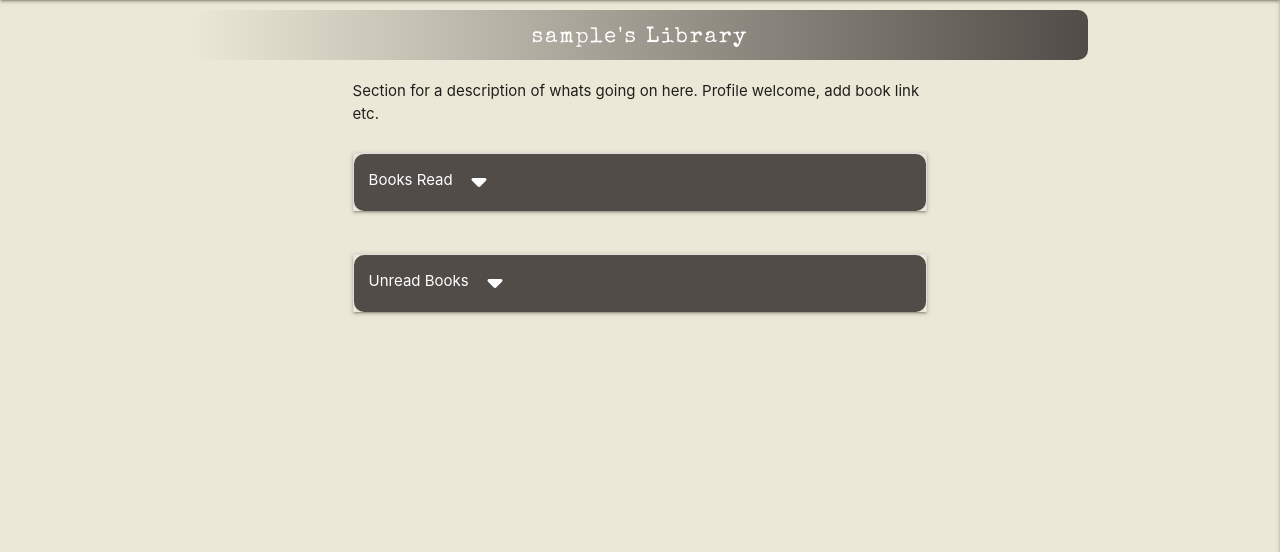
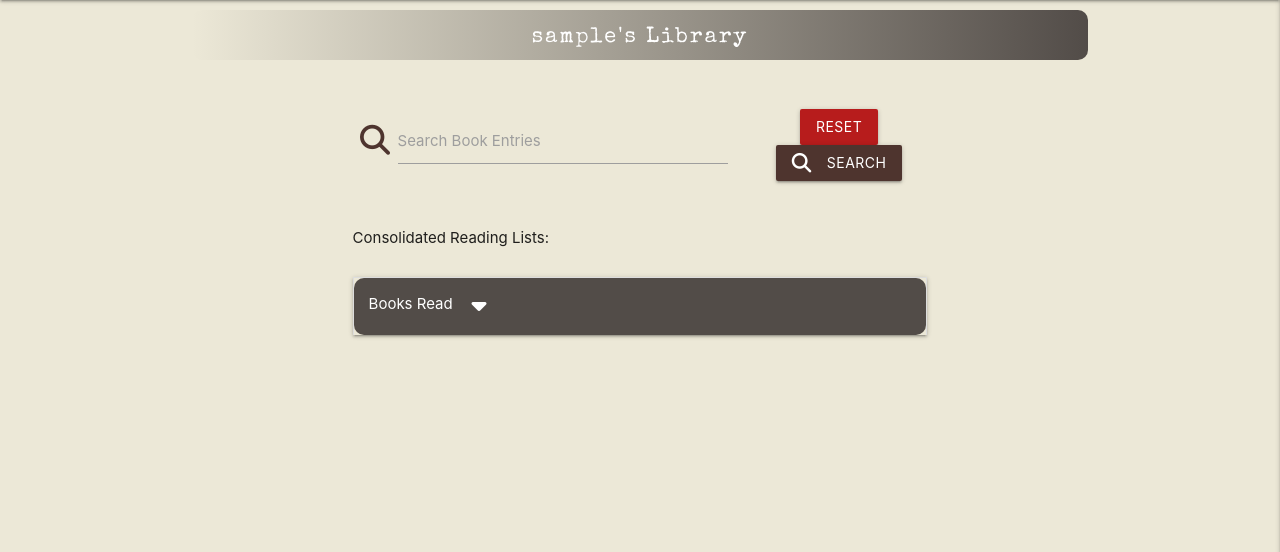
Before and after one commit to digimori/PersonalLibraryApp, a Flask app: page /profile/1 in a window 1280 px wide. Shown: the part 64-616 px from the top of the page. Run offline with Flask 2, Linux system fonts and the light colour scheme; the visitor is signed in with stand-in values (Sample User, id 1); a database or web service that is not in the repository returns one stand-in record (values such as "Sample title"); some libraries are stand-ins or nearby versions.

Commit message:
Search bar added - Not yet wired up, Formatted html on profile.html page, removed unnecessary comments

```diff
--- a/app.py
+++ b/app.py
@@ -24,17 +24,17 @@ def index():
     return render_template("index.html")
 
 
-@app.route("/get_books")
-def get_books():
-    books = list(mongo.db.booksread.find())
-    booksunread = list(mongo.db.bookstoberead.find())
-    return render_template(
-        "readinglist.html", booksread=books, booksunread=booksunread)
+@app.route("/search", methods=["GET", "POST"])
+def search():
+    query = request.form.get("query")
+    booksread = list(mongo.db.booksread.find({"$text": {"$search": query}}))
+    return redirect(url_for("profile", username=session["user"]))
 
+
+# ---------------- REGISTRATION AND LOGIN/LOGOUT FUNCTIONS -------------------
 
 @app.route("/register", methods=["GET", "POST"])
 def register():
-    # Checking if the username input currently exists in the database
     if request.method == "POST":
         existing_user = mongo.db.users.find_one(
             {"username": request.form.get("username").lower()})
@@ -49,7 +49,6 @@ def register():
         }
         mongo.db.users.insert_one(register)
 
-# Putting the new user into a session cookie
         session["user"] = request.form.get("username").lower()
         flash("Registration Successful!")
         return redirect(url_for("profile", username=session["user"]))
@@ -74,12 +73,14 @@ def login():
             else:
                 flash("Incorrect Username and/or Password")
                 return redirect(url_for("login"))
-
         else:
             flash("Incorrect Username and/or Password")
             return redirect(url_for("login"))
 
     return render_template("login.html")
+
+
+# ------------------------ MAIN PROFILE PAGE ------------------------
 
 
 @app.route("/profile/<username>", methods=["GET", "POST"])
@@ -88,7 +89,6 @@ def profile(username):
     unread = list(mongo.db.bookstoberead.find())
     categories = mongo.db.reading_list.find().sort("category_name", 1)
 
-    # Finding the user in the database
     username = mongo.db.users.find_one(
         {"username": session["user"]})["username"]
 
@@ -102,13 +102,14 @@ def profile(username):
     return redirect(url_for("login"))
 
 
-# Removing the user from the session cookie to logout
 @app.route("/logout")
 def logout():
     flash("You have been logged out")
     session.pop("user")
     return redirect(url_for("index"))
 
+
+# ------------------------ ADDING AND EDITING BOOKS ------------------------
 
 @app.route("/add_book", methods=["GET", "POST"])
 def add_book():
@@ -125,7 +126,6 @@ def add_book():
             "isbn": request.form.get("isbn")
             }
         mongo.db.booksread.insert_one(book)
-        mongo.db.bookstoberead.insert_one(book)
         flash("Book Successfully Added")
         return redirect(url_for("add_book"))
 
@@ -133,8 +133,8 @@ def add_book():
     return render_template("add_book.html", reading_list=bookcat)
 
 
-@app.route("/profile/<username>, <books_id>", methods=["GET", "POST"])
-def edit_book(books_id, username):
+@app.route("/profile/<username>, <book_id>", methods=["GET", "POST"])
+def edit_book(username, book_id):
     if request.method == "POST":
         submit = {
             "category_name": request.form.get("category_name"),
@@ -147,21 +147,19 @@ def edit_book(books_id, username):
             "page_count": request.form.get("page_count"),
             "isbn": request.form.get("isbn")
         }
-        mongo.db.booksread.replace_one({"_id": ObjectId(books_id)}, submit, True)
-        # mongo.db.bookstoberead.update_one({"_id": ObjectId(books_id)}, submit)
+
+        book = mongo.db.booksread.find_one({"_id": ObjectId(book_id)})
+        mongo.db.booksread.replace_one({"_id": ObjectId(book_id)}, submit)
         flash("Book Entry Edited")
-
-    # unreadbooks = mongo.db.bookstoberead.find_one({"_id": ObjectId(books_id)})
-    book = mongo.db.booksread.find_one({"_id": ObjectId(books_id)})
-    categories = mongo.db.reading_list.find().sort("category_name", 1)
-
-    # return redirect(url_for("profile/<username>", booksread=book, readinglist=categories))
     return redirect(url_for("profile", username=session["user"]))
 
+    categories = mongo.db.reading_list.find().sort("category_name", 1)
+    return render_template("profile.html", booksread=book, categories=categories)
 
-@app.route("/delete_book/<books_id>")
-def delete_book(books_id):
-    mongo.db.booksread.remove({"_id": ObjectId(books_id)})
+
+@app.route("/delete_book/<book_id>")
+def delete_book(book_id):
+    mongo.db.booksread.delete_one({"_id": ObjectId(book_id)})
     flash("Book Entry Successfully Deleted")
     return redirect(url_for("profile", username=session["user"]))
 
--- a/static/css/stylesheet.css
+++ b/static/css/stylesheet.css
@@ -158,4 +158,8 @@ font-family: 'Libre Baskerville', serif;
   font-family: 'Libre Baskerville', serif;;
 }
 
+i.fa-search {
+  font-size: 20px;
+}
+
 /*------------------------------------ MEDIA QUERIES ------------------------------------ */
--- a/templates/profile.html
+++ b/templates/profile.html
@@ -10,16 +10,35 @@
     </div>
 </div>
 
+<br>
 
-<!-- Is there a way to move one to another, like from reading list to read, preorder to reading list... -->
+<div class="row ">
+    <form action="{{ url_for('search') }}" method="post" class="col s8 offset-s2">
+        <div class="row valign-wrapper center-align">
+            <div class="input-field col s12 m8">
+                <i class="fas fa-search prefix brown-text text-darken-3"></i>
+                <input type="text" name="query" id="query" minlength="3" class="validate" required>
+                <label for="query">Search Book Entries</label>
+            </div>
+            <div class="col s12 m4">
+                <a href="#!" class="red btn text-shadow darken-4 wave-effect">Reset</a>
+                <button type="submit" class="brown darken-3 white-text btn text-shadow">
+                    <i class="fas fa-search left"></i> Search
+                </button>
+            </div>
+        </div>
+    </form>
+</div>
 
-<!-- Search box here with data showing underneath in a div -->
+
+<!-- Space for the search results to display -->
+
 
 <!-- Books that have been read in this box - Add a little explanation above it -->
 
 <div class="row">
     <div class="col s12 m8 offset-m2">
-        Section for a description of whats going on here. Profile welcome, add book link etc.
+        Consolidated Reading Lists:
     </div>
 </div>
 
@@ -50,122 +69,105 @@
                                     ISBN-13: {{ book.isbn }}
                                 </p>
 
- <!--------------------------- Edit button here, opens modal with Edit form --------------------------->
+<!--------------------------- Edit and Delete buttons here, Edit opens modal with Edit form --------------------------->
 
-                                <button data-target="modal1" class="btn modal-trigger" name="edit_book" id="modalpencil">
+                                <button data-target="modal1" class="btn modal-trigger" name="edit_book"
+                                    id="modalpencil">
                                     <i class="fas fa-pencil prefix"></i>
                                 </button>
+                                <a href="{{ url_for('delete_book', book_id=book._id) }}" class="btn-small green accent-4">
+                                    <i class="fas fa-exclamation"></i>
+                                </a>
+
+  <!--------------------------------- Edit form container --------------------------------->
                                 <div id="modal1" class="modal">
                                     <div class="modal-content">
                                         <h4>Edit Book Entry</h4>
-<!--------------------------------- Edit form container --------------------------------->
-
                                         <div class="row card-panel grey lighten-5">
-                                            Book ID - {{book._id}}
                                             <form class="col s12" method="POST"
-                                                action="{{ url_for('edit_book', username=username, books_id=book._id) }}">
-<!----------------------------- Category selection dropdown menu ----------------------------->
-
+                                                action="{{ url_for('edit_book', username=username, book_id=book._id) }}">
                                                 <div class="row">
                                                     <div class="input-field col s12">
                                                         <i class="fas fa-folder-open brown-text text-darken-3"></i>
-                                                        <select id="category_name" name="category_name" class="validate"
-                                                            required>
-                                                            <option value="" disabled selected>Choose Category</option>
+                                                        <select id="category_name" name="category_name" class="validate" required>
+                                                            <option value="" selected>Choose Category</option>
                                                             {% for category in reading_list %}
-                                                            <option value="{{ category.category_name }}">
-                                                                {{ category.category_name }}</option>
+                                                            {% if category.category_name == book.category_name %}
+                                                            <option value="{{ category.category_name }}" selected>{{ category.category_name }}</option>
+                                                            {% else %}
+                                                            <option value="{{ category.category_name }}">{{ category.category_name }}</option>
+                                                            {% endif %}
                                                             {% endfor %}
                                                         </select>
                                                         <label for="category_name">Book category</label>
                                                     </div>
                                                 </div>
-                                                <!-----------------------------  Book Title  ----------------------------->
                                                 <div class="row">
                                                     <div class="input-field col s12">
-                                                        <i
-                                                            class="fas fa-pencil-alt prefix brown-text text-darken-3"></i>
-                                                        <input id="title" name="title" minlength="5" maxlength="50"
-                                                            type="text" class="validate" required>
+                                                        <i class="fas fa-pencil-alt prefix brown-text text-darken-3"></i>
+                                                        <input id="title" name="title" minlength="5" maxlength="50" type="text" class="validate"
+                                                            required>
                                                         <label for="title">Book title</label>
                                                     </div>
                                                 </div>
-                                                <!-----------------------------  Book Author  ----------------------------->
                                                 <div class="row">
                                                     <div class="input-field col s12">
-                                                        <i
-                                                            class="fas fa-feather-alt prefix brown-text text-darken-3"></i>
-                                                        <input id="author" name="author" minlength="5" maxlength="50"
-                                                            type="text" class="validate" required>
+                                                        <i class="fas fa-feather-alt prefix brown-text text-darken-3"></i>
+                                                        <input id="author" name="author" minlength="5" maxlength="50" type="text" class="validate"
+                                                            required>
                                                         <label for="author">Author</label>
                                                     </div>
                                                 </div>
-                                                <!-----------------------------  Genre  ----------------------------->
                                                 <div class="row">
                                                     <div class="input-field col s12">
-                                                        <i
-                                                            class="fas fa-masks-theatre prefix brown-text text-darken-3"></i>
-                                                        <input id="genre" name="genre" minlength="5" maxlength="50"
-                                                            type="text" class="validate" required>
+                                                        <i class="fas fa-masks-theatre prefix brown-text text-darken-3"></i>
+                                                        <input id="genre" name="genre" minlength="5" maxlength="50" type="text" class="validate"
+                                                            required>
                                                         <label for="genre">Genre</label>
                                                     </div>
                                                 </div>
-                                                <!-----------------------------  Book Rating  ----------------------------->
                                                 <div class="row">
                                                     <div class="input-field col s12">
-                                                        <i
-                                                            class="fas fa-star-half-stroke-alt prefix brown-text text-darken-3"></i>
-                                                        <input id="rating" name="rating" minlength="5" maxlength="50"
-                                                            type="text" class="validate" required>
+                                                        <i class="fas fa-star-half-stroke-alt prefix brown-text text-darken-3"></i>
+                                                        <input id="rating" name="rating" minlength="5" maxlength="50" type="text" class="validate"
+                                                            required>
                                                         <label for="rating">Rating</label>
                                                     </div>
                                                 </div>
-                                        <!------------------------------- Release/Publication Date Picker ------------------------------->
                                                 <div class="row">
                                                     <div class="input-field col s12">
-                                                        <i
-                                                            class="fas fa-calendar-alt prefix brown-text text-darken-3"></i>
-                                                        <input id="release_date" name="release_date" type="text"
-                                                            class="datepicker validate" required>
+                                                        <i class="fas fa-calendar-alt prefix brown-text text-darken-3"></i>
+                                                        <input id="release_date" name="release_date" type="text" class="datepicker validate" required>
                                                         <label for="release_date">Publication Date:</label>
                                                     </div>
                                                 </div>
-        <!------------------------------- Publisher ------------------------------->
                                                 <div class="row">
                                                     <div class="input-field col s12">
-                                                        <i
-                                                            class="fas fa-book-alt prefix brown-text text-darken-3"></i>
-                                                        <input id="publisher" name="publisher" minlength="5"
-                                                            maxlength="50" type="text" class="validate" required>
+                                                        <i class="fas fa-book-alt prefix brown-text text-darken-3"></i>
+                                                        <input id="publisher" name="publisher" minlength="5" maxlength="50" type="text" class="validate"
+                                                            required>
                                                         <label for="publisher">Publisher</label>
                                                     </div>
                                                 </div>
-         <!------------------------------- Page Count ------------------------------->
                                                 <div class="row">
                                                     <div class="input-field col s12">
-                                                        <i
-                                                            class="fas fa-hashtag-alt prefix brown-text text-darken-3"></i>
-                                                        <input id="page_count" name="page_count" minlength="5"
-                                                            maxlength="50" type="text" class="validate" required>
+                                                        <i class="fas fa-hashtag-alt prefix brown-text text-darken-3"></i>
+                                                        <input id="page_count" name="page_count" minlength="5" maxlength="50" type="text"
+                                                            class="validate" required>
                                                         <label for="page_count">Page Count</label>
                                                     </div>
                                                 </div>
-        <!------------------------------- ISBN-13 entry ------------------------------->
                                                 <div class="row">
                                                     <div class="input-field col s12">
-                                                        <i
-                                                            class="fas fa-list-ol prefix brown-text text-darken-3"></i>
-                                                        <input id="isbn" name="isbn" minlength="5" maxlength="50"
-                                                            type="text" class="validate" required>
+                                                        <i class="fas fa-list-ol prefix brown-text text-darken-3"></i>
+                                                        <input id="isbn" name="isbn" minlength="5" maxlength="50" type="text" class="validate" required>
                                                         <label for="isbn">ISBN-13</label>
                                                     </div>
                                                 </div>
                                                 <div class="modal-footer">
-        <!------------------------------- Cancel Edit Button ------------------------------->
                                                     <a href="#!" class="btn-large red darken-3 text-shadow modal-close">
                                                         Cancel <i class="fas fa-times-circle right"></i>
                                                     </a>
-        <!------------------------------- Submit Changes Button ------------------------------->
                                                     <button type="submit" class="btn-large brown darken-3 white-text text-shadow">
                                                         Edit Book <i class="fas fa-edit right"></i>
                                                     </button>
@@ -176,7 +178,6 @@
                                 </div>
                             </div>
                         </div>
-
                         {% endfor %}
                     </div>
                 </div>
@@ -184,6 +185,11 @@
         </ul>
     </div>
 </div>
+
+
+
+<!-- Unread Books
+
 <div class="row">
     <div class="col s12 m8 offset-m2 ">
         <ul class="collapsible">
@@ -209,8 +215,6 @@
                                     ISBN-13: {{ books.isbn }}
                                 </p>
 
-                                <!-- Edit button here -->
-                                <!-- Cancel also -->
                             </div>
                         </div>
                         {% endfor %}
@@ -221,5 +225,5 @@
         </ul>
     </div>
 </div>
-
+-->
 {% endblock %}
```
Also changed, not shown: templates/readinglist.html (deleted, +0 -18 lines), templates/edit_book.html (deleted). Lines whose indentation alone changed are shown as unchanged.
